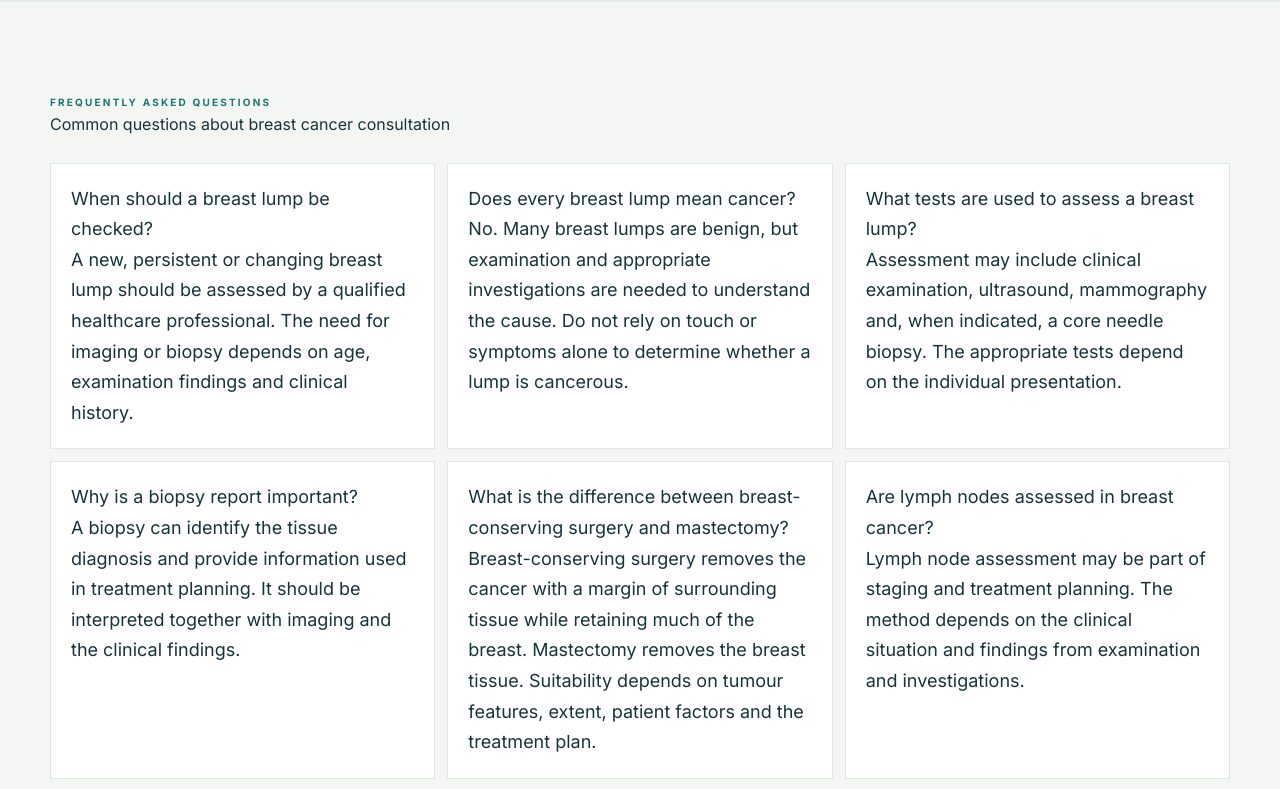
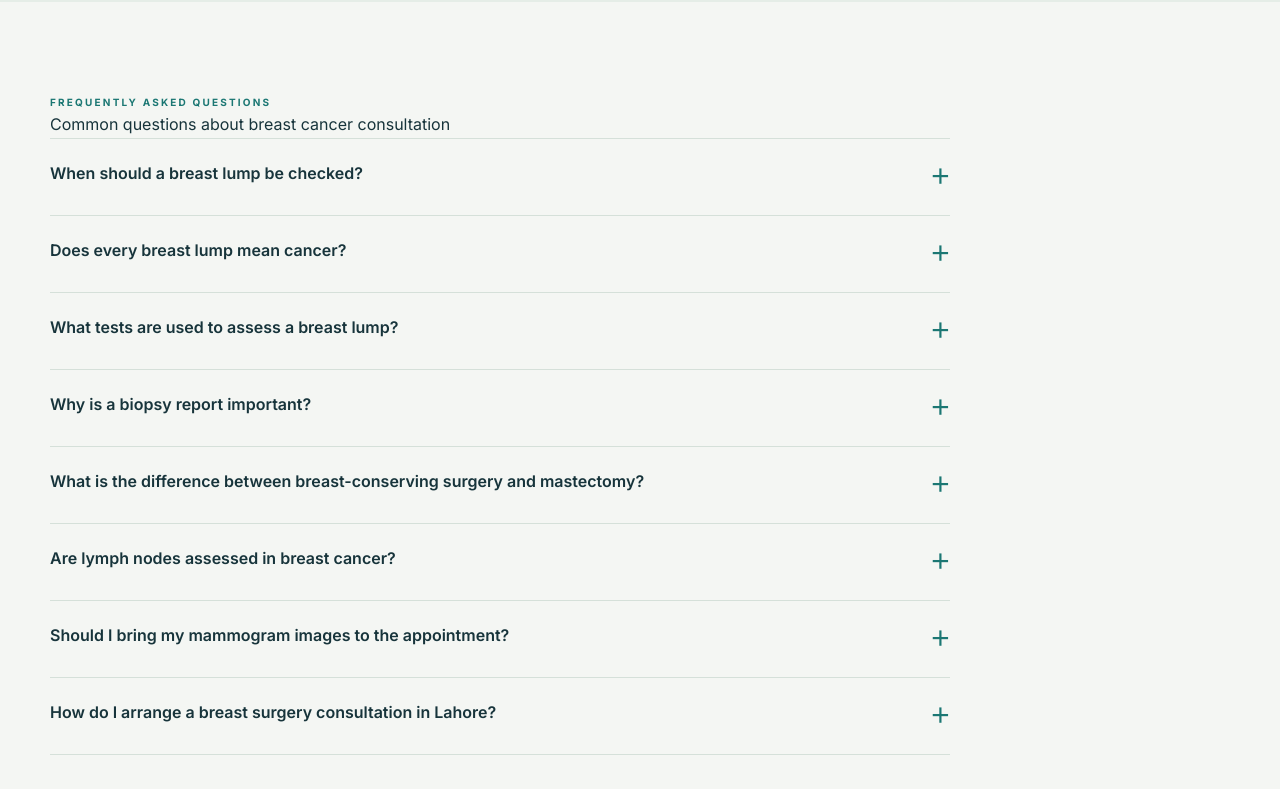
Before and after one commit to franklinctapley-del1122/Drzaintayyababbas, a Next.js app: page /specialties/breast-cancer-consultation in a window 1280 px wide. Shown: the part 2780-3569 px from the top of the page. Built offline with nearby package versions, Linux system fonts and the light colour scheme.

Commit message:
Convert specialty FAQs to clean expandable accordion layout

```diff
--- a/app/specialties/[slug]/page.tsx
+++ b/app/specialties/[slug]/page.tsx
@@ -499,16 +499,16 @@ export default async function ServicePage({ params }: { params: Promise<{ slug:
             "acceptedAnswer":{"@type":"Answer","text":answer}
           }))
         })}} />
-        <section className="section">
+        <section className="section faq-section">
           <div className="container">
             <div className="eyebrow">Frequently asked questions</div>
             <h2>Common questions about {service.title.toLowerCase()}</h2>
-            <div className="related-grid">
+            <div className="faq-list">
               {service.faqs.map(([question, answer]) => (
-                <article className="related-card" key={question}>
-                  <h3>{question}</h3>
+                <details key={question}>
+                  <summary>{question}<span>＋</span></summary>
                   <p>{answer}</p>
-                </article>
+                </details>
               ))}
             </div>
           </div>
```
